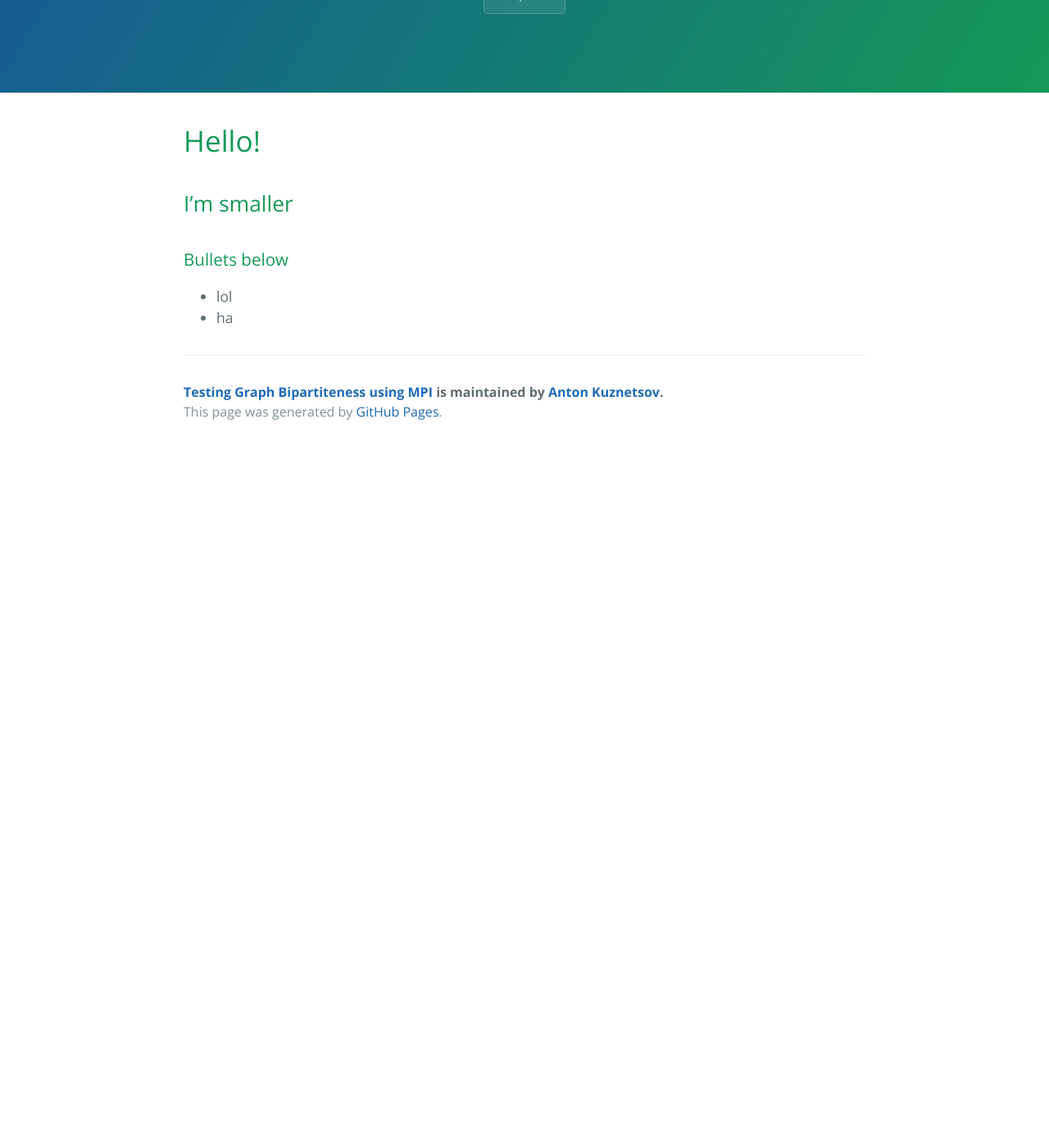
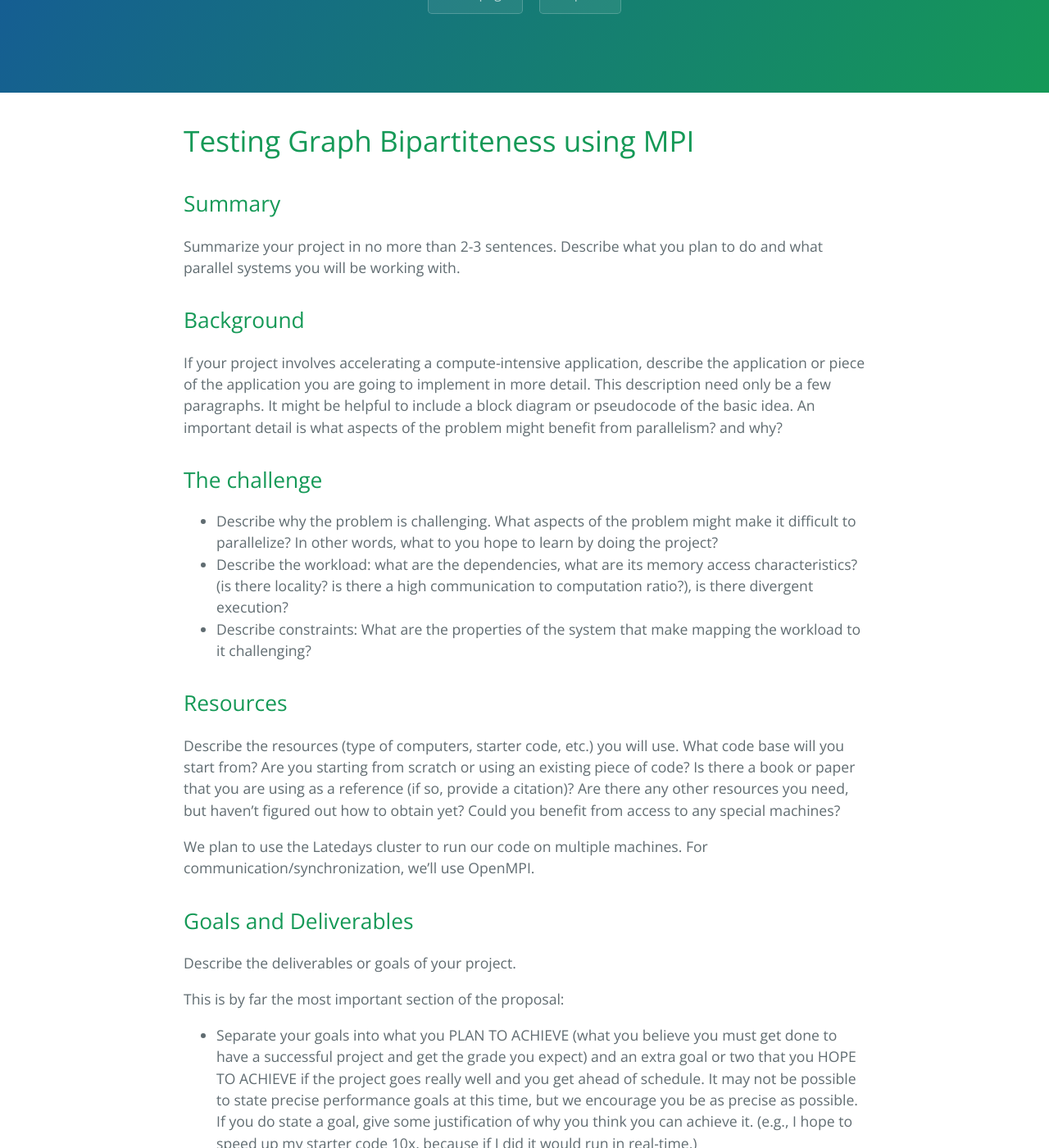
Before and after one commit to antonkuz/antonkuz.github.io, a Jekyll site: the page built from _posts/2017-04-05-proposal.markdown, in a window 1280 px wide and 1400 px high, scrolled down 270 px. Shown: the whole window at 82% size. Built offline with Jekyll 4.4.1, drawn with Linux system fonts in a browser that asks for light colours; before the commit the page ends 900 px from its top, so only the background shows below that; some of the changed text lies outside the part shown.

Commit message:
more content

```diff
--- a/_config.yml
+++ b/_config.yml
@@ -1,13 +1,13 @@
 # Setup
 title:        Testing Graph Bipartiteness using MPI
-tagline:      15-418 Final Project
+tagline:      Anton Kuznetsov and Aditya Bhushan
 baseurl:      ""
 paginate:     1
 
 # About/contact
 author:
   name:       Anton Kuznetsov
-  url:        http://antonkuz.github.io
+  url:        http://github.com/antonkuz
 # Gems
 gems:
   - jekyll-paginate
--- a/_includes/page-header.html
+++ b/_includes/page-header.html
@@ -1,8 +1,8 @@
 <section class="page-header">
   <h1 class="project-name">{{ site.title }}</h1>
   <h2 class="project-tagline">{{ site.tagline }}</h2>
+  <a href="/" class="btn">Homepage</a>
   <a href="/main/2017/04/05/proposal.html" class="btn">Proposal</a>
- <!--  <a href="#" class="btn">Proposal</a> -->
   <!-- <a href="#" class="btn">Checkpoint</a> -->
   <!-- <a href="#" class="btn">Final Report</a> -->
   <!-- <a href="#" class="btn">Source Code</a> -->
--- a/_posts/2017-04-05-proposal.markdown
+++ b/_posts/2017-04-05-proposal.markdown
@@ -1,15 +1,53 @@
 ---
 layout: default
-title:  "Proposal!"
+title:  "Proposal"
 date:   2017-04-05 04:20:00
 categories: main
 ---
 
-# Hello!
-## I'm smaller
-### Bullets below
-* lol
-* ha
+# Testing Graph Bipartiteness using MPI
+## Summary
+Summarize your project in no more than 2-3 sentences. Describe what you plan to do and what parallel systems you will be working with.
+
+## Background
+If your project involves accelerating a compute-intensive application, describe the application or piece of the application you are going to implement in more detail. This description need only be a few paragraphs. It might be helpful to include a block diagram or pseudocode of the basic idea. An important detail is what aspects of the problem might benefit from parallelism? and why?
+
+## The challenge
+ * Describe why the problem is challenging. What aspects of the problem might make it difficult to parallelize? In other words, what to you hope to learn by doing the project?
+ * Describe the workload: what are the dependencies, what are its memory access characteristics? (is there locality? is there a high communication to computation ratio?), is there divergent execution?
+ * Describe constraints: What are the properties of the system that make mapping the workload to it challenging?
+
+## Resources
+
+Describe the resources (type of computers, starter code, etc.) you will use. What code base will you start from? Are you starting from scratch or using an existing piece of code? Is there a book or paper that you are using as a reference (if so, provide a citation)? Are there any other resources you need, but haven't figured out how to obtain yet? Could you benefit from access to any special machines?
+
+We plan to use the Latedays cluster to run our code on multiple machines. For communication/synchronization, we'll use OpenMPI.
+
+## Goals and Deliverables
+Describe the deliverables or goals of your project.
+
+This is by far the most important section of the proposal:
+
+ * Separate your goals into what you PLAN TO ACHIEVE (what you believe you must get done to have a successful project and get the grade you expect) and an extra goal or two that you HOPE TO ACHIEVE if the project goes really well and you get ahead of schedule. It may not be possible to state precise performance goals at this time, but we encourage you be as precise as possible. If you do state a goal, give some justification of why you think you can achieve it. (e.g., I hope to speed up my starter code 10x, because if I did it would run in real-time.)
+ * If applicable, describe the demo you plan to show at the parallelism computation (will it be an interactive demo? will you show an output of the program that is really neat? will you show speedup graphs?). Specifically, what will you show us that will demonstrate you did a good job?
+ * If your project is an analysis project, what are you hoping to learn about the workload or system being studied? What question(s) do you plan to answer in your analysis?
+ * Systems project proposals should describe what the system will be capable of and what performance is hoped to be achieved.
+ * IN GENERAL: Imagine that I didn't give you a grading script on assignments 2, 3, or 4. Imagine you did the entire assignment, made it as fast as you could, and then turned it in. You wouldn't have any idea if you'd done a good job!!! That's the situation you are in for the final project. And that's the situation I'm in when grading your final project. As part of your project plan, and ONE OF THE FIRST THINGS YOU SHOULD DO WHEN YOU GET STARTED WORKING is implement the test harnesses and/or baseline "reference" implementations for your project. Then, for the rest of your project you always have the ability to run your optimized code and obtain a comparison.
+ * ----------------
+ * We'll set up a test script such that we can submit a job that would run on several machines.
+MapReduce, Hybrid OpenMP & MPI, GraphLab.
+
+
+## Platform choice
+It would be beneficial to use multiple machines to process large graphs. OpenMPI will help us dp that by establishing a message passing system between them. Info about latedays: High core count? Connection info?
+
+## Schedule
+Week of   -- Things to do
+April 10  -- Implement sequential algorithm, research papers/web on possible parallelization approaches (algorithms and alternatives to MPI).
+April 17  -- Collect testcases, implement testbench, implement a working parallel version, complete checkpoint writeup.
+April 24  -- Optimize the the parallel algorithm, test on large graphs, iterate.
+May 1     -- Implement a version with a different approach (e.g. algorithm or framework), collect speedup data.
+May 8     -- Wrap up, stretch goals, final report.
 
 [jekyll-gh]: https://github.com/mojombo/jekyll
 [jekyll]:    http://jekyllrb.com
```
Also changed, not shown: 2 other files.
